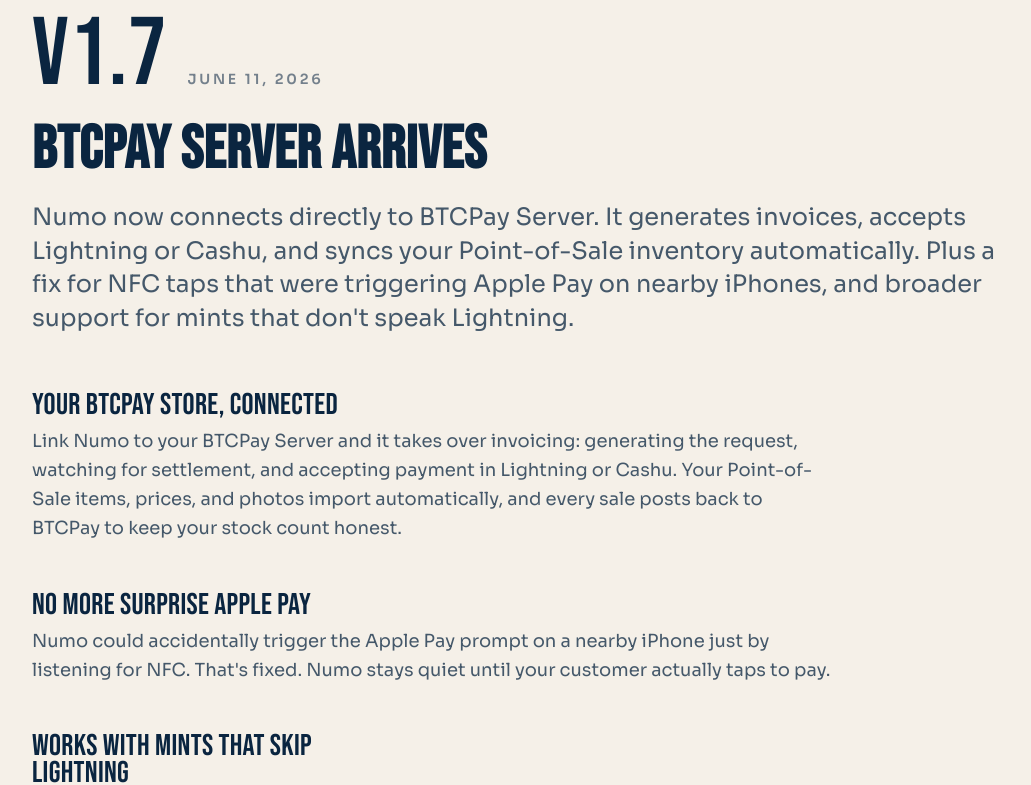
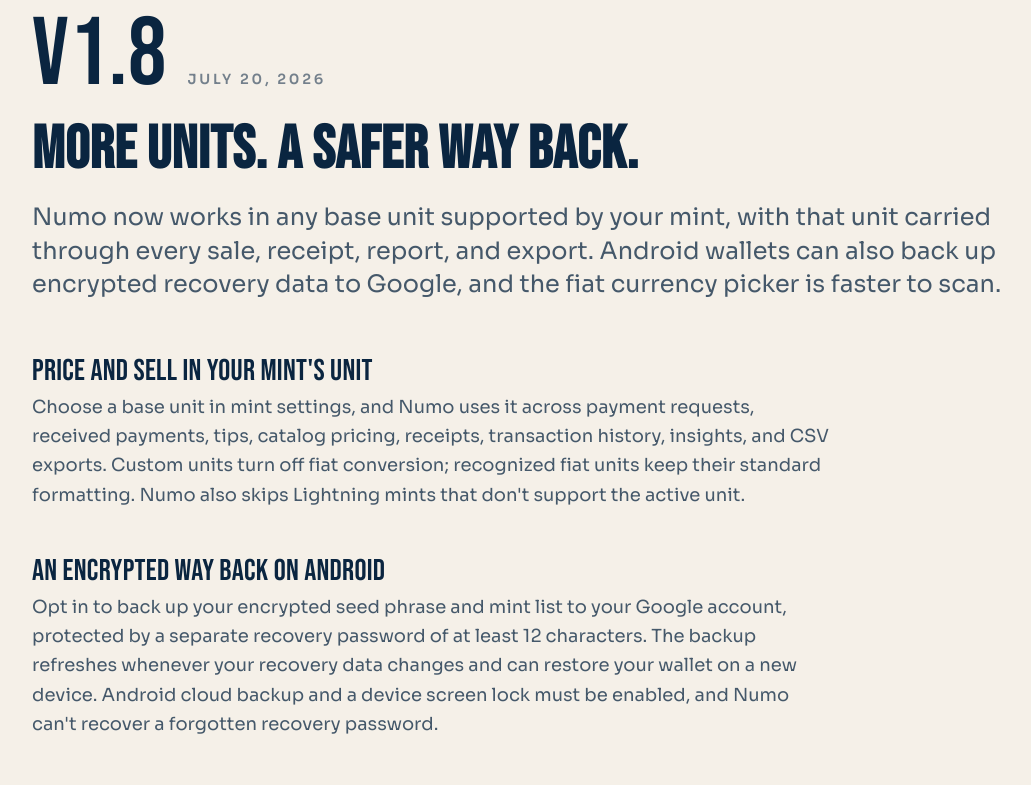
Before and after one commit to swedishfrenchpress/miniature-octo-invention, a Next.js app in the folder numo-site/: page /releases in a window 1280 px wide. Shown: the part 500-1285 px from the top of the page, without its empty margins (120-1151 px from the left). Built offline with nearby package versions, Linux system fonts and the light colour scheme; a web font is replaced by a local one.

Commit message:
Add Numo v1.8 release notes

```diff
--- a/numo-site/src/app/releases/page.tsx
+++ b/numo-site/src/app/releases/page.tsx
@@ -66,7 +66,7 @@ export default function ReleasesPage() {
 
           <h2
             id="latest-title"
-            className="font-display text-4xl md:text-6xl text-navy leading-[0.9] font-bold mb-6 max-w-[20ch] [text-wrap:balance]"
+            className="font-display text-4xl md:text-[3.5rem] lg:text-6xl text-navy leading-[0.9] font-bold mb-6 max-w-[20ch] md:max-w-none md:whitespace-nowrap [text-wrap:balance]"
           >
             {latest.title}
           </h2>
@@ -84,7 +84,7 @@ export default function ReleasesPage() {
             <dl className="mt-14 space-y-12">
               {latestHighlights.map((h, i) => (
                 <div key={i}>
-                  <dt className="font-display text-2xl md:text-3xl text-navy leading-[0.95] mb-2 max-w-[28ch]">
+                  <dt className="font-display text-2xl md:text-3xl text-navy leading-[0.95] mb-2 max-w-[28ch] md:max-w-none md:whitespace-nowrap">
                     {h.title}
                   </dt>
                   <dd className="text-base md:text-lg text-navy/75 leading-relaxed max-w-[60ch]">
--- a/numo-site/src/data/releases.ts
+++ b/numo-site/src/data/releases.ts
@@ -52,6 +52,28 @@ export const FULL_RELEASE_NOTES_URL =
   "https://github.com/cashubtc/Numo/releases";
 
 export const releases: Release[] = [
+  {
+    version: "1.8",
+    date: "2026-07-20",
+    title: "More units. A safer way back.",
+    summary:
+      "Numo now works in any base unit supported by your mint, with that unit carried through every sale, receipt, report, and export. Android wallets can also back up encrypted recovery data to Google, and the fiat currency picker is faster to scan.",
+    downloadUrl: "https://github.com/cashubtc/Numo/releases/tag/v1.8",
+    highlights: [
+      {
+        title: "Price and sell in your mint's unit",
+        body: "Choose a base unit in mint settings, and Numo uses it across payment requests, received payments, tips, catalog pricing, receipts, transaction history, insights, and CSV exports. Custom units turn off fiat conversion; recognized fiat units keep their standard formatting. Numo also skips Lightning mints that don't support the active unit.",
+      },
+      {
+        title: "An encrypted way back on Android",
+        body: "Opt in to back up your encrypted seed phrase and mint list to your Google account, protected by a separate recovery password of at least 12 characters. The backup refreshes whenever your recovery data changes and can restore your wallet on a new device. Android cloud backup and a device screen lock must be enabled, and Numo can't recover a forgotten recovery password.",
+      },
+      {
+        title: "Currencies you can spot faster",
+        body: "Fiat currencies now come with circular flag avatars, plus a code-based fallback where no suitable flag exists. Removing the pinned Preferred Currency header leaves more room for the searchable list.",
+      },
+    ],
+  },
   {
     version: "1.7",
     date: "2026-06-11",
```
